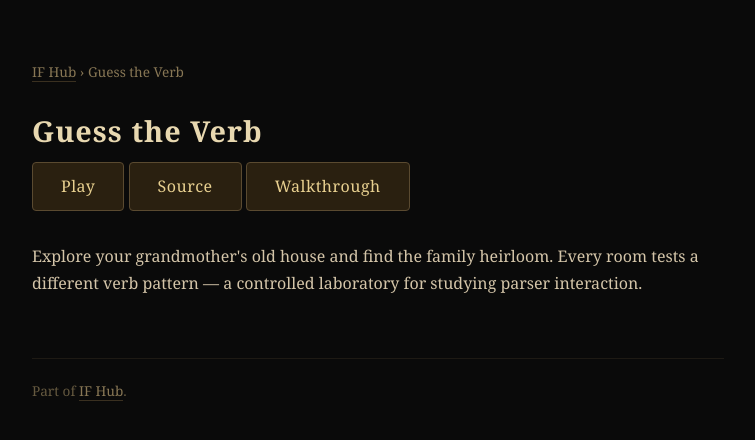
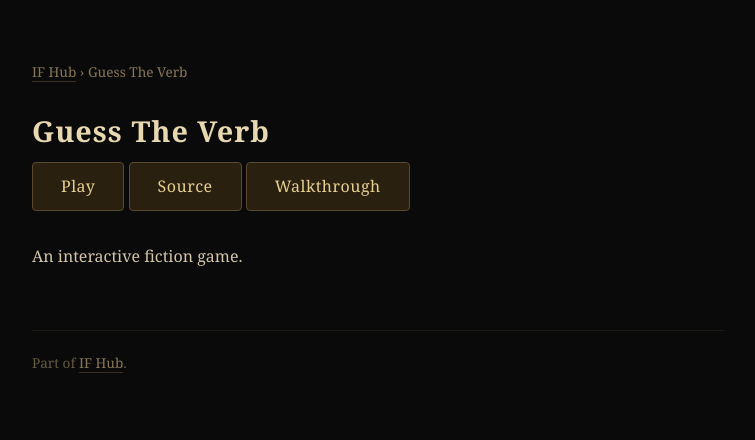
Before and after one commit to Johnesco/guess_the_verb, a plain HTML site: page index.html in a window 1280 px wide. Shown: the whole page, without its empty margins (262-1017 px from the left). Drawn offline with Linux system fonts and the light colour scheme.

Commit message:
Publish guess_the_verb
Co-Authored-By: Claude Opus 4.6 <noreply@anthropic.com>

```diff
--- a/index.html
+++ b/index.html
@@ -2,11 +2,11 @@
 <html lang="en">
 <head>
 <meta charset="utf-8">
-<title>Guess the Verb &mdash; IF Hub</title>
+<title>Guess The Verb &mdash; IF Hub</title>
 <meta name="viewport" content="width=device-width, initial-scale=1">
-<meta name="ifhub:title" content="Guess the Verb">
-<meta name="ifhub:meta" content="A Parser Puzzle Laboratory">
-<meta name="ifhub:description" content="Explore your grandmother's old house and find the family heirloom. Every room tests a different verb pattern — a controlled laboratory for studying parser interaction.">
+<meta name="ifhub:title" content="Guess The Verb">
+<meta name="ifhub:meta" content="An Interactive Fiction">
+<meta name="ifhub:description" content="An interactive fiction game.">
 
 <style>
 *, *::before, *::after { box-sizing: border-box; margin: 0; padding: 0; }
@@ -116,15 +116,15 @@ footer a {
 </head>
 <body>
 
-<nav class="breadcrumb"><a href="../../">IF Hub</a> &rsaquo; Guess the Verb</nav>
+<nav class="breadcrumb"><a href="../../">IF Hub</a> &rsaquo; Guess The Verb</nav>
 
-<h1>Guess the Verb</h1>
+<h1>Guess The Verb</h1>
 
 <a class="play-latest" href="play.html">Play</a>
 <a class="play-latest" href="source.html">Source</a>
 <a class="play-latest" href="walkthrough.html">Walkthrough</a>
 
-<p>Explore your grandmother's old house and find the family heirloom. Every room tests a different verb pattern — a controlled laboratory for studying parser interaction.</p>
+<p>An interactive fiction game.</p>
 
 <footer>
 <p>Part of <a href="../../">IF Hub</a>.</p>
```
Also changed, not shown: source.html (+2 -2 lines).
